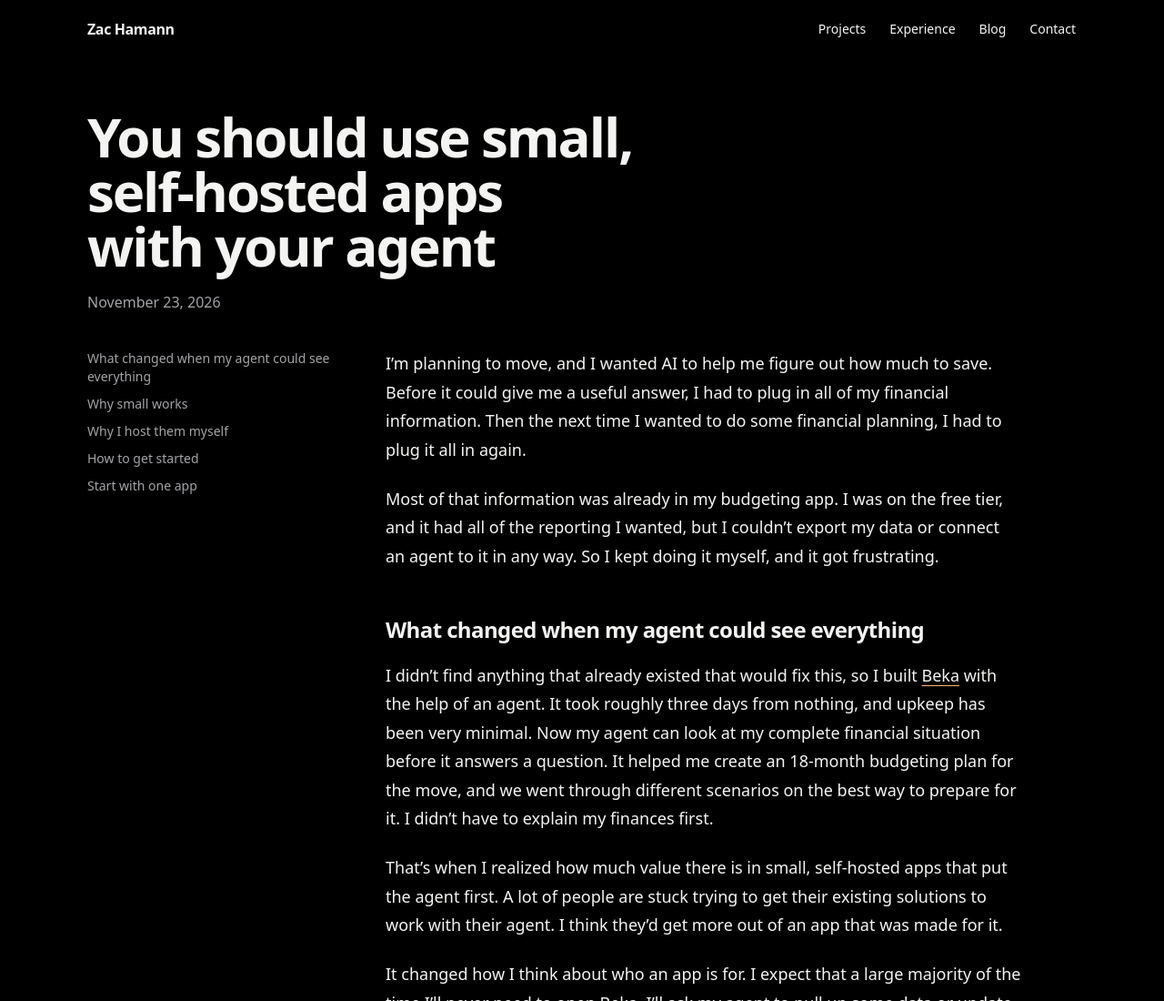
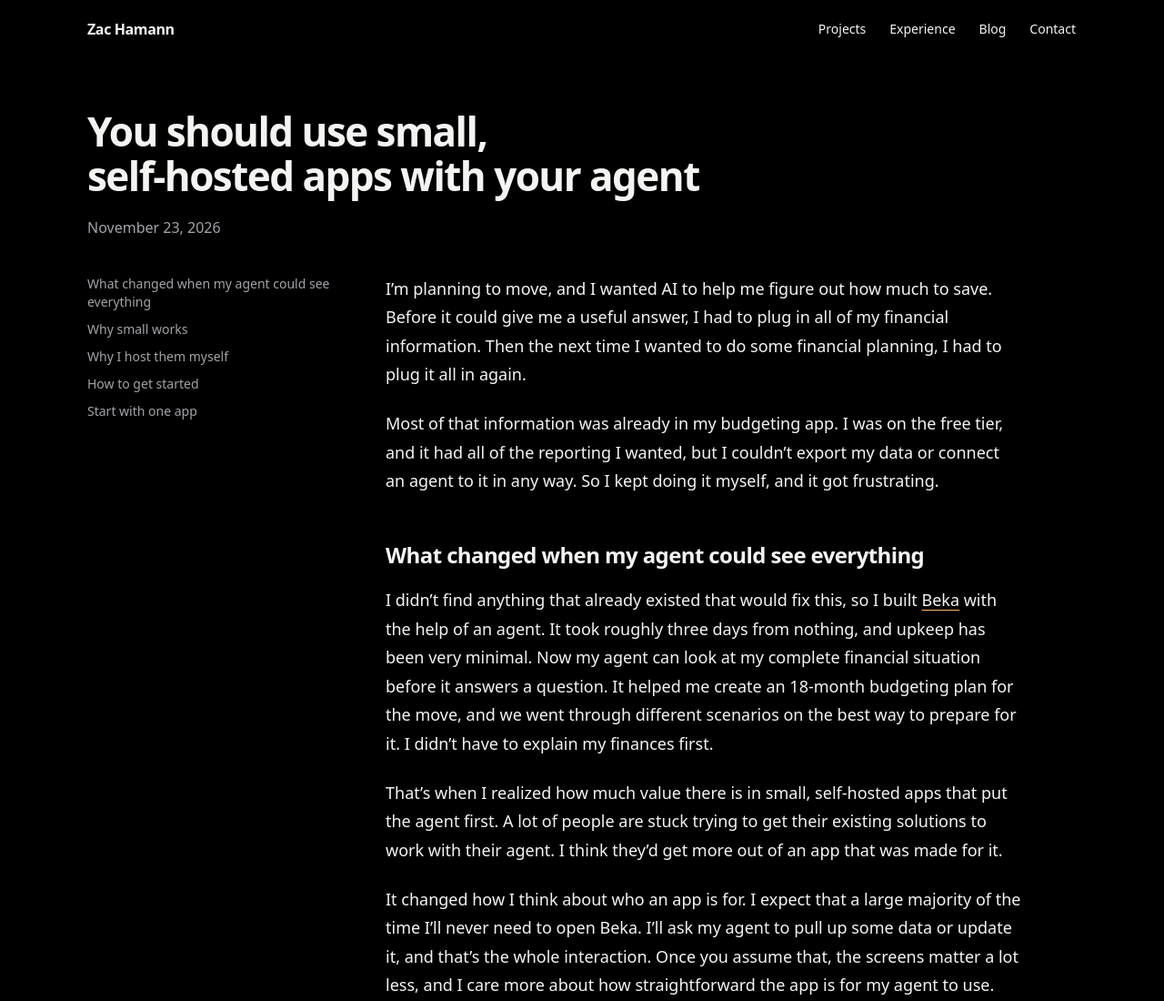
Before and after one commit to zhamann/me, an Astro site: page /blog/use-small-self-hosted-apps-with-your-agent in a window 1280 px wide. Shown: the top 1100 px of the page at 91% size. Built offline with nearby package versions, Linux system fonts and the light colour scheme; Astro itself is replaced by a stand-in of ours.

Commit message:
fix: keep post titles on fewer lines (#11)
Co-authored-by: Claude Opus 5.5 <noreply@anthropic.com>

```diff
--- a/src/pages/blog/[slug].astro
+++ b/src/pages/blog/[slug].astro
@@ -24,6 +24,8 @@ interface Props {
 const { post } = Astro.props
 const { title, summary, published } = post.data
 const { Content, headings } = await render(post)
+// Odd parts are hyphenated words, which shouldn't break at the hyphen.
+const titleParts = title.split(/(\S+-\S+)/)
 const sections = headings.filter((heading) => heading.depth === 2)
 ---
 
@@ -35,7 +37,11 @@ const sections = headings.filter((heading) => heading.depth === 2)
 >
   <main id="content" class="mx-auto max-w-6xl px-5 pt-8 sm:px-8 lg:pt-14">
     <header>
-      <h1 class="type-display max-w-[18ch] text-4xl sm:text-6xl">{title}</h1>
+      <h1 class="type-display text-3xl sm:text-4xl xl:text-[2.75rem]">
+        {titleParts.map((part, i) =>
+          i % 2 ? <span class="whitespace-nowrap">{part}</span> : part
+        )}
+      </h1>
       <PostDate date={published} class="mt-5 block text-muted-foreground" />
     </header>
 
```
